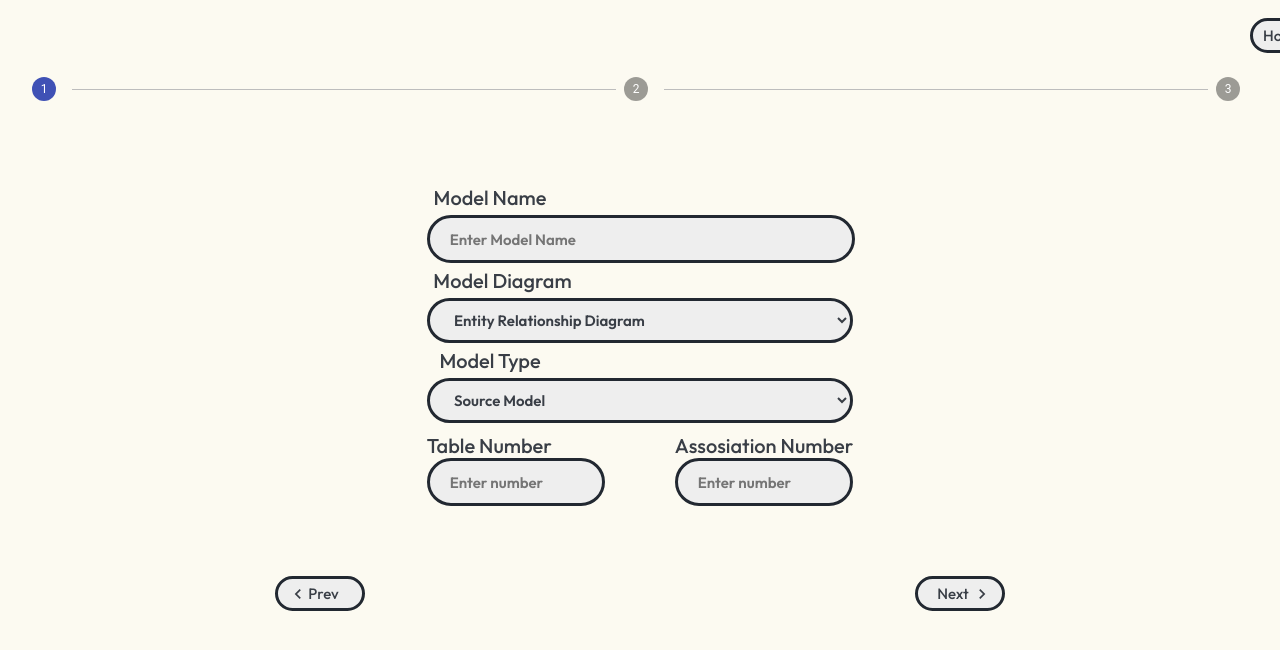
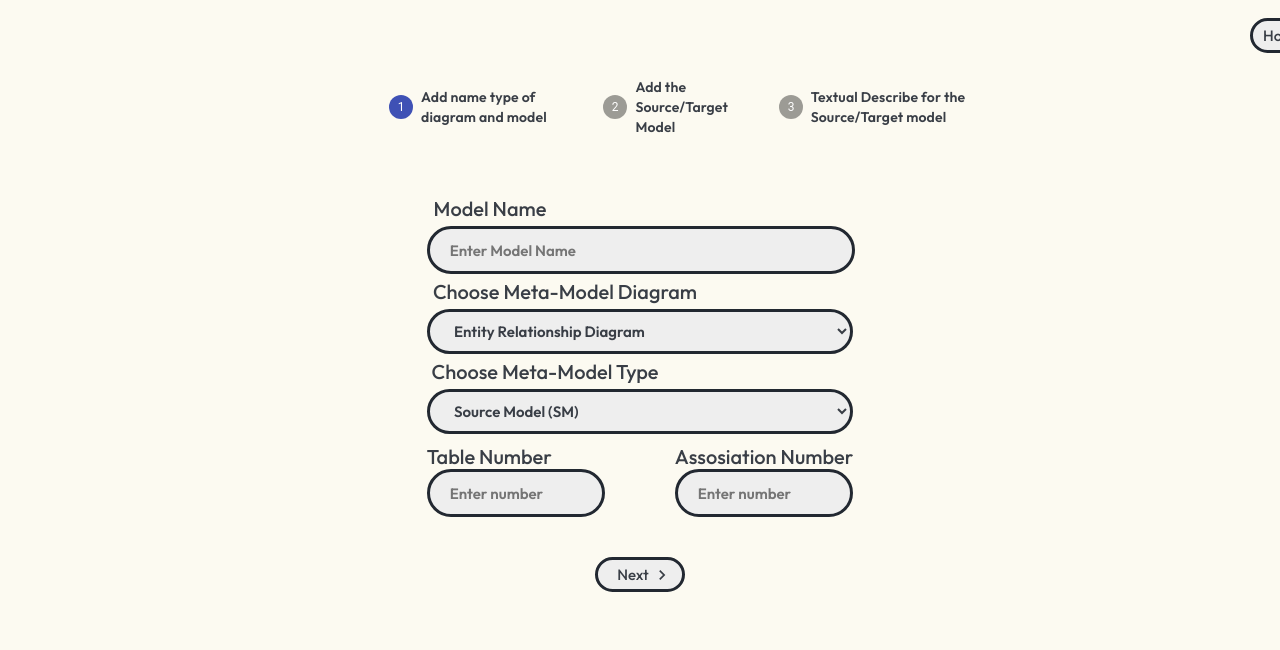
Before and after one commit to merouane2000/PFEapp-frontend, a React (Create React App) app: page /admin-dashboard/main-create in a window 1280 px wide. Shown: the top 650 px of the page. Built offline with nearby package versions, Linux system fonts and the light colour scheme.

Commit message:
fix the Appcontext

```diff
--- a/src/Contexts/AppContext.js
+++ b/src/Contexts/AppContext.js
@@ -8,7 +8,9 @@ const AppContextProvider = (props) => {
   const [userData, setUserData] = useState([]);
   const [finalData, setFinalData] = useState([]);
 
-
+ function submitData(){
+console.log(userData)
+ }
   return (
     <div>
       <AppContext.Provider
@@ -19,6 +21,7 @@ const AppContextProvider = (props) => {
         setUserData,
         finalData,
         setFinalData,
+        submitData
       }}
       >
       {props.children}
--- a/src/page/admin/CreateProjects/FirstPage.js
+++ b/src/page/admin/CreateProjects/FirstPage.js
@@ -5,15 +5,12 @@ import NavigateBeforeIcon from "@mui/icons-material/NavigateBefore";
 import { AppContext } from "../../../Contexts/AppContext";
 
 function FirstPage() {
-
-
   const { setStep, userData, setUserData } = useContext(AppContext);
   return (
     <div>
-
       <div>
         <form>
-          <div style={{ paddingTop: "60px" }}>
+          <div style={{ paddingTop: "35px" }}>
             <Grid
               container
               direction="column"
@@ -36,6 +33,10 @@ function FirstPage() {
               </Grid>
               <Grid md={4}>
                 <input
+                  value={userData["ModelName"]}
+                  onChange={(e) => {
+                    setUserData({ ...userData, ModelName: e.target.value });
+                  }}
                   className="input-log-in"
                   label="ModelName"
                   type="ModelName"
@@ -51,20 +52,27 @@ function FirstPage() {
                     fontWeight: 400,
                     color: "#393E46",
                     textAlign: "center",
-                    paddingRight: "275px",
+                    paddingRight: "150px",
                   }}
                 >
-                  Model Diagram{" "}
+                 Choose Meta-Model Diagram{" "}
                 </span>
               </Grid>
               <Grid md={4}>
-                <select className="Select-input">
-                  <option value="Entity Relationship Diagram">
+                <select
+                  className="Select-input"
+                  value={userData["typeOfMetaModelDiagram"]}
+                  onChange={(e) => {
+                    setUserData({
+                      ...userData,
+                      "typeOfMetaModelDiagram": e.target.value,
+                    });
+                  }}
+                >
+                  <option value="isEntityRelationshipDiagram">
                     Entity Relationship Diagram
                   </option>
-                  <option value="Class Diagram (UML)">
-                    Class Diagram (UML)
-                  </option>
+                  <option value="isClassDiagram">Class Diagram (UML)</option>
                 </select>
               </Grid>
               <Grid md={4}>
@@ -74,16 +82,27 @@ function FirstPage() {
                     fontWeight: 400,
                     color: "#393E46",
                     textAlign: "center",
-                    paddingRight: "300px",
+                    paddingRight: "190px",
                   }}
                 >
-                  Model Type{" "}
+                 Choose Meta-Model Type {" "}
                 </span>
               </Grid>
               <Grid md={4}>
-                <select className="Select-input">
-                  <option value="Source Model">Source Model</option>
-                  <option value="Target Model">Target Model</option>
+                <select
+                  className="Select-input"
+                  value={userData["typeOfMetaModel"]}
+                  onChange={(e) => {
+                    setUserData({
+                      ...userData,
+                      "typeOfMetaModel": e.target.value,
+                    });
+                  }}
+                >
+                  <option value="SM">
+                  Source Model (SM)
+                  </option>
+                  <option value="TM">Target Model (TM)</option>
                 </select>
               </Grid>
             </Grid>
@@ -111,9 +130,13 @@ function FirstPage() {
 
                   <input
                     className="input-create"
+                    value={userData["tableNumber"]}
+                    onChange={(e) => {
+                      setUserData({ ...userData, tableNumber: e.target.value });
+                    }}
                     label="table-number"
                     type="text"
-                    name="table-number"
+                    name="tableNumber"
                     required
                     placeholder="Enter number"
                   />
@@ -134,34 +157,35 @@ function FirstPage() {
 
                   <input
                     className="input-create"
+                    value={userData["assosiationNumber"]}
+                    onChange={(e) => {
+                      setUserData({
+                        ...userData,
+                        assosiationNumber: e.target.value,
+                      });
+                    }}
                     label="assosiation-number"
                     type="text"
-                    name="assosiation-number"
+                    name="assosiationNumber"
                     required
                     placeholder="Enter number"
                   />
                 </Grid>
               </Grid>
             </div>
-            <div style={{ paddingTop: "70px" }}>
-              <Grid container direction="row" justifyContent="space-around">
-                <button className="logout-button">
-                  <Grid
-                    container
-                    justifyContent="center"
-                    style={{ paddingTop: "20px" }}
-                    spacing={2}
-                  >
-                    <Grid>
-                      <NavigateBeforeIcon
-                        style={{ paddingLeft: "3px" }}
-                        fontSize="small"
-                      />
-                    </Grid>
-                    <Grid>Prev</Grid>
-                  </Grid>
-                </button>
-                <button className="logout-button" onClick={()=>{setStep(2)}}>
+            <div style={{ paddingTop: "40px" }}>
+              <Grid
+                container
+                direction="row"
+                justifyContent="center"
+                style={{ columnGap: "50px" }}
+              >
+                <button
+                  className="logout-button"
+                  onClick={() => {
+                    setStep(2);
+                  }}
+                >
                   <Grid
                     container
                     justifyContent="center"
--- a/src/page/admin/CreateProjects/MainCreateProjectPage.js
+++ b/src/page/admin/CreateProjects/MainCreateProjectPage.js
@@ -11,6 +11,8 @@ import HomeIcon from "@mui/icons-material/Home";
 
 const steppeStyle={
     backgroundColor:"#FCFAF1",
+    width: "50%",
+    paddingLeft: "381px"
 }
 
 function MainCreateProjectPage() {
@@ -56,13 +58,38 @@ function MainCreateProjectPage() {
       </Grid>
  <Stepper style={steppeStyle}  activeStep={currentStep-1} orientation="horizontal" >
 <Step >
-<StepLabel ></StepLabel>
+<StepLabel>
+  <span  style={{
+                      fontSize: 14,
+                      fontWeight: 600,
+                      color: "#393E46",
+                      textAlign: "center",
+                      fontFamily:"Outfit"
+                    }}
+                    >Add name type of diagram and model </span>
+</StepLabel>
 </Step>
 <Step>
-<StepLabel></StepLabel>
+<StepLabel> <span  style={{
+                      fontSize: 14,
+                      fontWeight: 600,
+                      color: "#393E46",
+                      textAlign: "center",
+                      fontFamily:"Outfit"
+                    }}
+                    >Add the Source/Target Model</span></StepLabel>
 </Step>
 <Step>
-<StepLabel></StepLabel>
+<StepLabel>
+<span  style={{
+                      fontSize: 14,
+                      fontWeight: 600,
+                      color: "#393E46",
+                      textAlign: "center",
+                      fontFamily:"Outfit"
+                    }}
+                    > Textual Describe for the Source/Target model </span>
+</StepLabel>
 </Step>
 </Stepper>
 {showStep(currentStep)}
--- a/src/page/admin/CreateProjects/SecondPage.js
+++ b/src/page/admin/CreateProjects/SecondPage.js
@@ -1,16 +1,57 @@
-import React, { useEffect } from "react";
+import React, { useEffect, useContext } from "react";
 import Grid from "@mui/material/Grid";
-
 import NavigateNextIcon from "@mui/icons-material/NavigateNext";
 import NavigateBeforeIcon from "@mui/icons-material/NavigateBefore";
+import { AppContext } from "../../../Contexts/AppContext";
+import Snackbar from "@mui/material/Snackbar";
+import MuiAlert from "@mui/material/Alert";
+import AddCircleOutlineIcon from "@mui/icons-material/AddCircleOutline";
+import Dialog from "@mui/material/Dialog";
+import DialogActions from "@mui/material/DialogActions";
+import DialogContent from "@mui/material/DialogContent";
+import DialogContentText from "@mui/material/DialogContentText";
+import DialogTitle from "@mui/material/DialogTitle";
 
 function SecondPage() {
+  const { setStep, userData, setUserData } = useContext(AppContext);
+
+  const Alert = React.forwardRef(function Alert(props, ref) {
+    return <MuiAlert elevation={6} ref={ref} variant="filled" {...props} />;
+  });
+  const [open, setOpen] = React.useState(false);
+  const handleClick = () => {
+    setOpen(true);
+  };
+  const handleClose = (event, reason) => {
+    if (reason === "clickaway") {
+      return;
+    }
+
+    setOpen(false);
+  };
+
+  useEffect(() => {
+    handleClick();
+  }, []);
+
+  const [openDialog, setopenDialog] = React.useState(false);
+
+  const handleClickopenDialog = () => {
+    setopenDialog(true);
+  };
+
+  const handleCloseDialog = () => {
+    setopenDialog(false);
+  };
+  const handleSubmit = (event) => {
+    event.preventDefault();
+  };
 
   return (
     <div>
       <div>
-          <form>
-            <div style={{ paddingTop: "60px" }}>
+        <form onSubmit={handleSubmit}>
+          <div style={{ paddingTop: "35px" }}>
             <Grid
               container
               direction="column"
@@ -19,19 +60,89 @@ function SecondPage() {
               style={{ rowGap: "5px" }}
             >
               <Grid md={4}>
+                <button className="my-button" onClick={handleClickopenDialog}>
+                  <Grid
+                    container
+                    justifyContent="center"
+                    style={{ paddingTop: "0px", columnGap: "25px" }}
+                  >
+                    <Grid style={{ paddingTop: "3px" }}>Add Your Tables</Grid>
+                    <Grid>
+                      <AddCircleOutlineIcon />
+                    </Grid>
+                  </Grid>
+                </button>
+              </Grid>
+              <Dialog open={openDialog} onClose={handleCloseDialog}>
+                <Grid container justifyContent="center" direction="column">
+                  <Grid container justifyContent="center">
                     <span
                       style={{
                         fontSize: 20,
                         fontWeight: 400,
                         color: "#393E46",
                         textAlign: "center",
-                      paddingRight: "300px",
+                        fontFamily: "Outfit",
                       }}
                     >
-                    Model Name{" "}
+                      Table Name{" "}
                     </span>
                   </Grid>
-                <Grid md={4}>
+                  <Grid container justifyContent="center">
+                    <input
+                      className="input-Dialog"
+                      label="tablename"
+                      type="text"
+                      name="tablename"
+                      required
+                      placeholder="Enter your table name"
+                    />
+                  </Grid>
+                  <hr
+                    style={{
+                      width: "500px",
+                      height: "1px",
+                      background: "black",
+                    }}
+                  />
+                </Grid>
+                <Grid container justifyContent="space-between" direction="row">
+                  <select className="input-Dialog-littel">
+                    <option value="+">Public (+)</option>
+                    <option value="-">Private (-)</option>
+                    <option value="#">Protected (#)</option>
+                  </select>
+
+                  <input
+                    className="input-Dialog-littel-nrml"
+                    label="attributename"
+                    type="text"
+                    name="attributename"
+                    required
+                    placeholder="Attribute name"
+                  />
+                </Grid>
+                <DialogContent>
+                  <DialogContentText>
+                    To subscribe to this website, please enter your email
+                    address here. We will send updates occasionally.
+                  </DialogContentText>
+                  <input
+                    autoFocus
+                    margin="dense"
+                    id="name"
+                    label="Email Address"
+                    type="email"
+                    fullWidth
+                    variant="standard"
+                  />
+                </DialogContent>
+                <DialogActions>
+                  <button onClick={handleCloseDialog}>Cancel</button>
+                  <button onClick={handleCloseDialog}>Subscribe</button>
+                </DialogActions>
+              </Dialog>
+              {/* <Grid md={4}>
                   <input
                     className="input-log-in"
                     label="ModelName"
@@ -82,9 +193,9 @@ function SecondPage() {
                     <option value="Source Model">Source Model</option>
                     <option value="Target Model">Target Model</option>
                   </select>
+                </Grid> */}
             </Grid>
-              </Grid>
-              <div style={{ paddingTop: "10px" }}>
+            {/* <div style={{ paddingTop: "10px" }}>
                 <Grid
                   container
                   direction="row"
@@ -140,9 +251,9 @@ function SecondPage() {
                   </Grid>
                 </Grid>
               </div>
-              <div style={{ paddingTop: "70px" }}>
-                <Grid container direction="row" justifyContent="space-around">
-                  <button className="logout-button">
+              <div style={{ paddingTop: "40px" }}>
+                <Grid container direction="row" justifyContent="center" style={{columnGap:"25px"}}>
+                <button className="logout-button" onClick={()=>{setStep(1)}}>
                     <Grid
                       container
                       justifyContent="center"
@@ -158,7 +269,7 @@ function SecondPage() {
                       <Grid>Prev</Grid>
                     </Grid>
                   </button>
-                  <button className="logout-button">
+                  <button className="logout-button" onClick={()=>{setStep(3)}}>
                     <Grid
                       container
                       justifyContent="center"
@@ -175,11 +286,42 @@ function SecondPage() {
                     </Grid>
                   </button>
                 </Grid>
-              </div>
+              </div> */}
+            <Snackbar
+              style={{ borderRadius: "30px" }}
+              open={open}
+              onClose={handleClose}
+            >
+              {userData.tableNumber != null ? (
+                <Alert
+                  onClose={handleClose}
+                  severity="info"
+                  sx={{ width: "100%" }}
+                >
+                  <span style={{ fontFamily: "Outfit", color: "#EEEEEE" }}>
+                    {" "}
+                    You have {userData.tableNumber} Table to fill it{" "}
+                  </span>
+                </Alert>
+              ) : (
+                <Alert
+                  onClose={handleClose}
+                  severity="warning"
+                  sx={{ width: "100%" }}
+                >
+                  <span style={{ fontFamily: "Outfit", color: "#EEEEEE" }}>
+                    {" "}
+                    An initial value must be given to the table number text
+                    field{" "}
+                  </span>
+                </Alert>
+              )}
+            </Snackbar>
           </div>
         </form>
       </div>
-      </div>  );
+    </div>
+  );
 }
 
 export default SecondPage;
--- a/src/page/admin/CreateProjects/ThirdPage.js
+++ b/src/page/admin/CreateProjects/ThirdPage.js
@@ -1,16 +1,18 @@
-import React, { useEffect } from "react";
+import React, { useContext } from "react";
 import Grid from "@mui/material/Grid";
-import NavigateNextIcon from "@mui/icons-material/NavigateNext";
+import KeyboardArrowUpIcon from '@mui/icons-material/KeyboardArrowUp';
 import NavigateBeforeIcon from "@mui/icons-material/NavigateBefore";
+import { AppContext } from "../../../Contexts/AppContext";
 
 function ThirdPage() {
+  const { setStep, userData, setUserData,submitData } = useContext(AppContext);
 
     return (
         <div>
 
         <div>
           <form>
-            <div style={{ paddingTop: "60px" }}>
+            <div style={{ paddingTop: "35px" }}>
               <Grid
                 container
                 direction="column"
@@ -140,9 +142,9 @@ function ThirdPage() {
                   </Grid>
                 </Grid>
               </div>
-              <div style={{ paddingTop: "70px" }}>
-                <Grid container direction="row" justifyContent="space-around">
-                  <button className="logout-button">
+              <div style={{ paddingTop: "40px" }}>
+                <Grid container direction="row" justifyContent="center" style={{columnGap:"25px"}}>
+                <button className="logout-button" onClick={()=>{setStep(2)}}>
                     <Grid
                       container
                       justifyContent="center"
@@ -158,17 +160,16 @@ function ThirdPage() {
                       <Grid>Prev</Grid>
                     </Grid>
                   </button>
-                  <button className="logout-button">
+                  <button className="logout-button" onClick={submitData}>
                     <Grid
                       container
                       justifyContent="center"
-                      style={{ paddingTop: "20px", paddingLeft: "25px" }}
+                      style={{ paddingTop: "20px", paddingLeft: "20px" }}
                       spacing={2}
                     >
-                      <Grid>Next</Grid>
+                      <Grid>Submit</Grid>
                       <Grid>
-                        <NavigateNextIcon
-                          style={{ paddingLeft: "3px" }}
+                        <KeyboardArrowUpIcon
                           fontSize="small"
                         />
                       </Grid>
```
Also changed, not shown: src/App.css (+41 -0 lines). Lines whose indentation alone changed are shown as unchanged.
